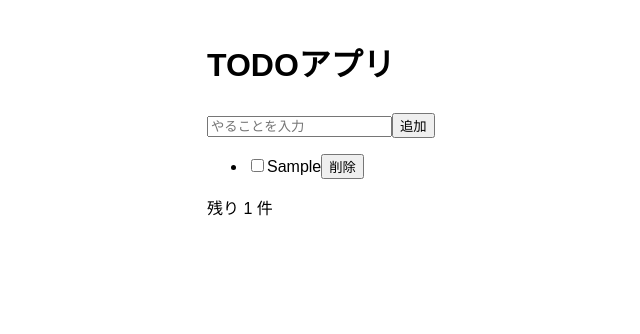
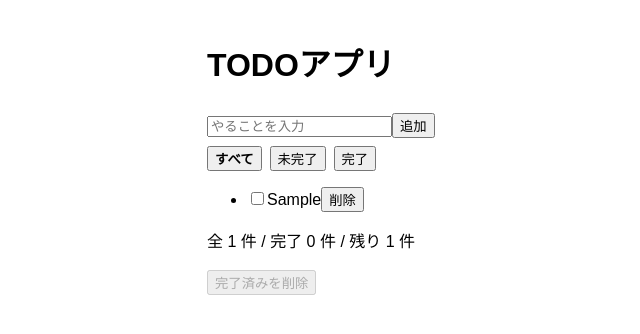
Before and after one commit to chorcode/todo-app1020, a Next.js app: page / in a window 1280 px wide. Both pictures are taken after typing "Sample" into the empty fields and a click on the button "追加". Shown: the top 334 px of the page, without its empty margins (153-793 px from the left). Built offline with nearby package versions, Linux system fonts and the light colour scheme.

Commit message:
5コマ目完了

```diff
--- a/components/TodoApp.jsx
+++ b/components/TodoApp.jsx
@@ -3,9 +3,13 @@
 import { useState } from 'react'
 import TodoForm from './TodoForm'
 import TodoList from './TodoList'
+import TodoFilter from './TodoFilter'
 
 export default function TodoApp() {
   const [todos, setTodos] = useState([])
+  const [filter, setFilter] = useState('all')
+  const visibleTodos =
+    filter === 'active' ? todos.filter((todo) => !todo.done) : filter === 'done' ? todos.filter((todo) => todo.done) : todos
   function addTodo(text) {
     const newTodo = { id: crypto.randomUUID(), text, done: false }
     setTodos([...todos, newTodo])
@@ -16,12 +20,26 @@ export default function TodoApp() {
   function deleteTodo(id) {
     setTodos(todos.filter((todo) => todo.id !== id))
   }
-  const remaining = todos.filter((todo) => !todo.done).length
+  function clearDone() {
+    if (!window.confirm('完了済みのTODOを削除しますか？')) return
+    setTodos(todos.filter((todo) => !todo.done))
+  }
+  const doneCount = todos.filter((todo) => todo.done).length
+  const remaining = todos.length - doneCount
+
   return (
     <div>
       <TodoForm onAdd={addTodo} />
-      <TodoList todos={todos} onToggle={toggleTodo} onDelete={deleteTodo} />
-      <p>残り {remaining} 件</p>
+      <TodoFilter value={filter} onChange={setFilter} />
+      <TodoList todos={visibleTodos} onToggle={toggleTodo} onDelete={deleteTodo} />
+      {todos.length > 0 && (
+        <p>
+          全 {todos.length} 件 / 完了 {doneCount} 件 / 残り {remaining} 件
+        </p>
+      )}
+      <button onClick={clearDone} disabled={doneCount === 0}>
+        完了済みを削除
+      </button>
     </div>
   )
 }
--- /dev/null
+++ b/components/TodoFilter.jsx
@@ -0,0 +1,17 @@
+const filters = [
+  { value: 'all', label: 'すべて' },
+  { value: 'active', label: '未完了' },
+  { value: 'done', label: '完了' },
+]
+
+export default function TodoFilter({ value, onChange }) {
+  return (
+    <div style={{ display: 'flex', gap: '8px', margin: '8px 0' }}>
+      {filters.map((f) => (
+        <button key={f.value} onClick={() => onChange(f.value)} style={{ fontWeight: value === f.value ? 'bold' : 'normal' }}>
+          {f.label}
+        </button>
+      ))}
+    </div>
+  )
+}
--- a/components/TodoForm.jsx
+++ b/components/TodoForm.jsx
@@ -1,25 +1,35 @@
 'use client'
+
 import { useState } from 'react'
 
 export default function TodoForm({ onAdd }) {
   const [text, setText] = useState('')
+  const [error, setError] = useState('')
   function handleSubmit(e) {
     e.preventDefault()
     const trimmed = text.trim()
-    if (trimmed === '') return
+    if (trimmed === '') {
+      setError('やることを入力してください')
+      return
+    }
     onAdd(trimmed)
     setText('')
   }
+
+  function handleChange(e) {
+    setText(e.target.value)
+    setError('')
+  }
+
   return (
     <form onSubmit={handleSubmit}>
-      <input
-        type="text"
-        value={text}
-        onChange={(e) => setText(e.target.value)}
-        placeholder="やることを入力"
-        aria-label="やること"
-      />
+      <input type="text" value={text} onChange={handleChange} placeholder="やることを入力" aria-label="やること" />
       <button type="submit">追加</button>
+      {error && (
+        <p role="alert" style={{ color: 'red' }}>
+          {error}
+        </p>
+      )}
     </form>
   )
 }
```
